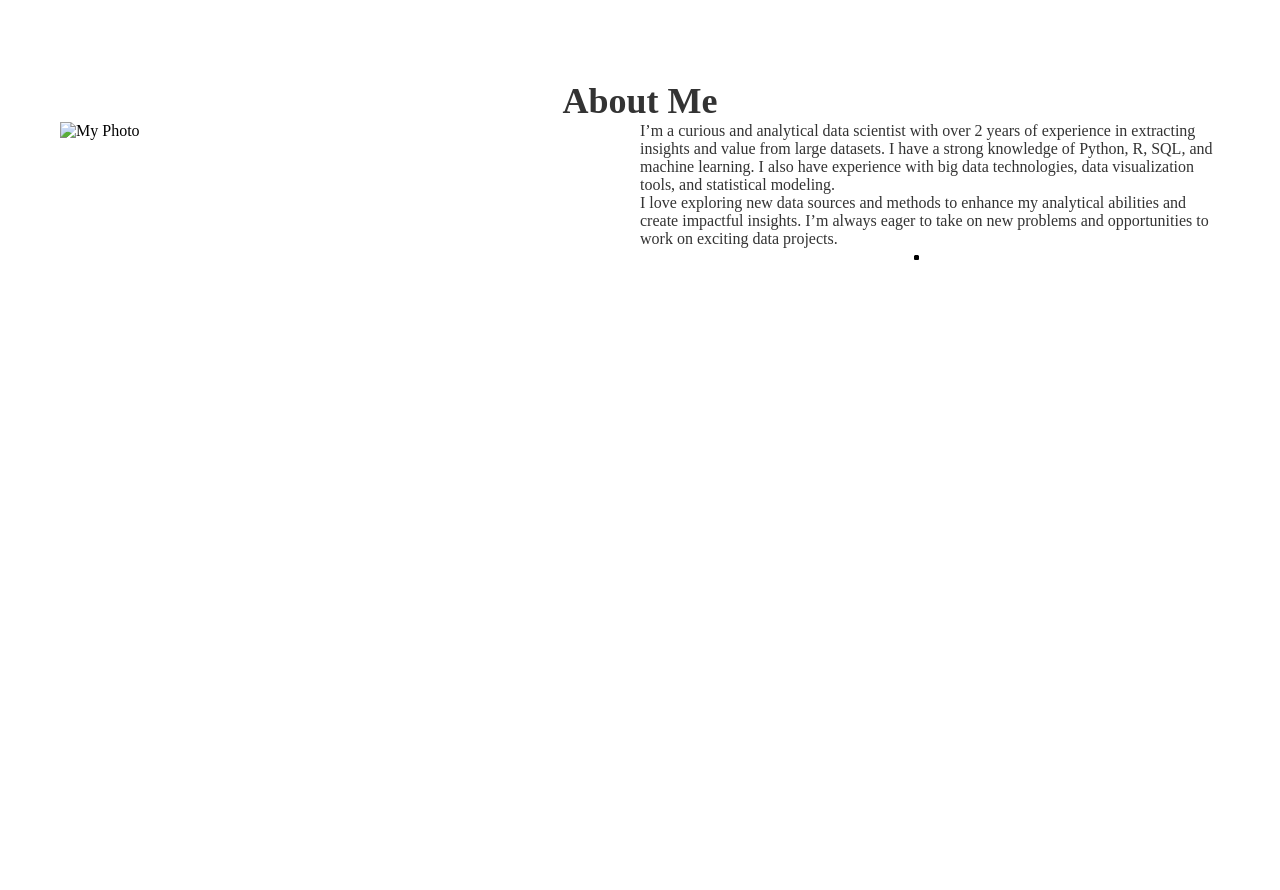
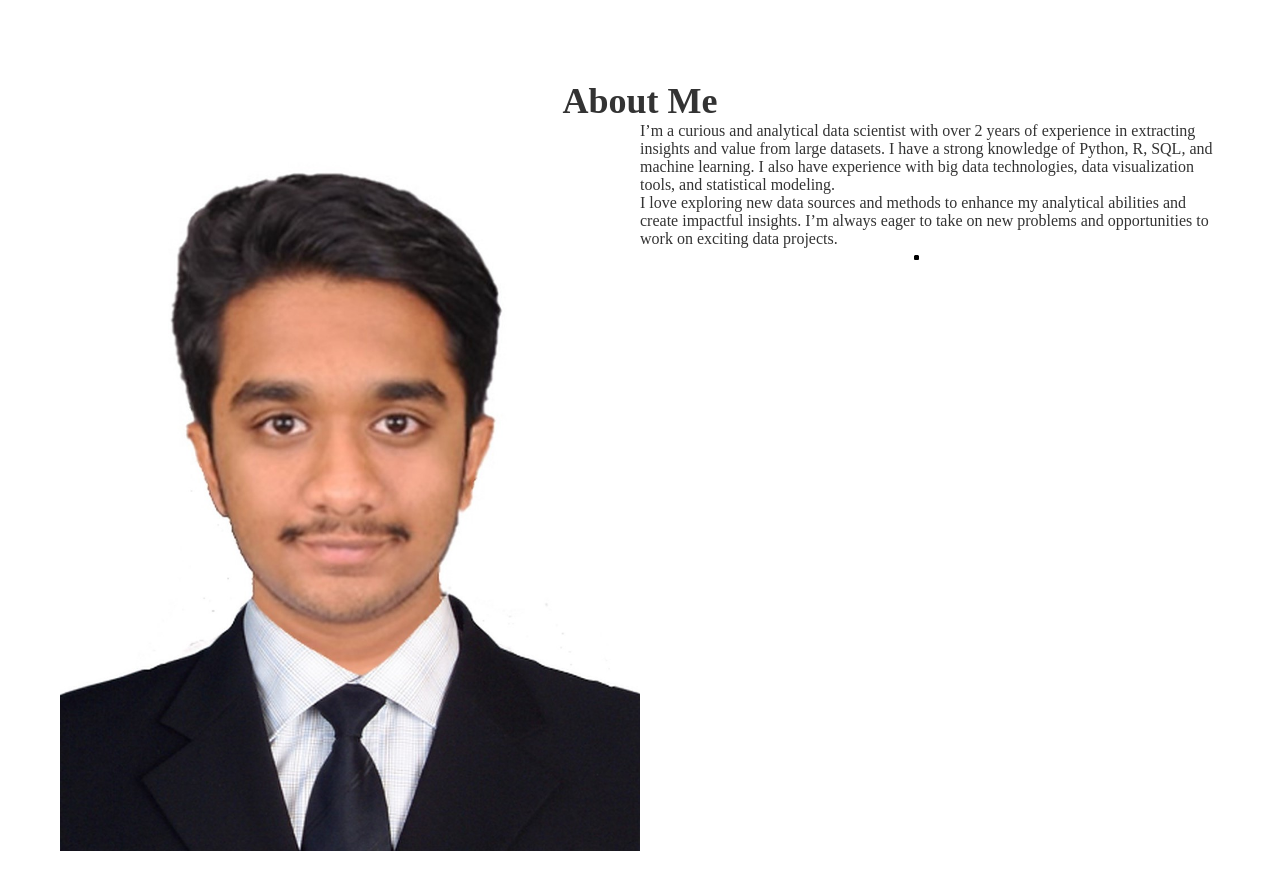
Before and after one commit to akodali1/akodali1.github.io, a plain HTML site: page index.html in a window 1280 px wide. Shown: the part 780-1670 px from the top of the page. Before the commit the page ends 1106 px from the top, so only its background shows below. Drawn offline with Linux system fonts and the light colour scheme.

Commit message:
Update index.html

```diff
--- a/index.html
+++ b/index.html
@@ -33,7 +33,7 @@
             <h2 class="section-title">About Me</h2>
             <div class="row">
                 <div class="col-md-6">
-                    <img src="my-photo.jpg" alt="My Photo" class="about-image">
+                    <img src="https://github.com/akodali1/akodali1.github.io/blob/main/passportsize.jpg" alt="My Photo" class="about-image">
                 </div>
                 <div class="col-md-6">
                     <p class="about-text">I’m a curious and analytical data scientist with over 2 years of experience in extracting insights and value from large datasets. I have a strong knowledge of Python, R, SQL, and machine learning. I also have experience with big data technologies, data visualization tools, and statistical modeling.</p>
```
